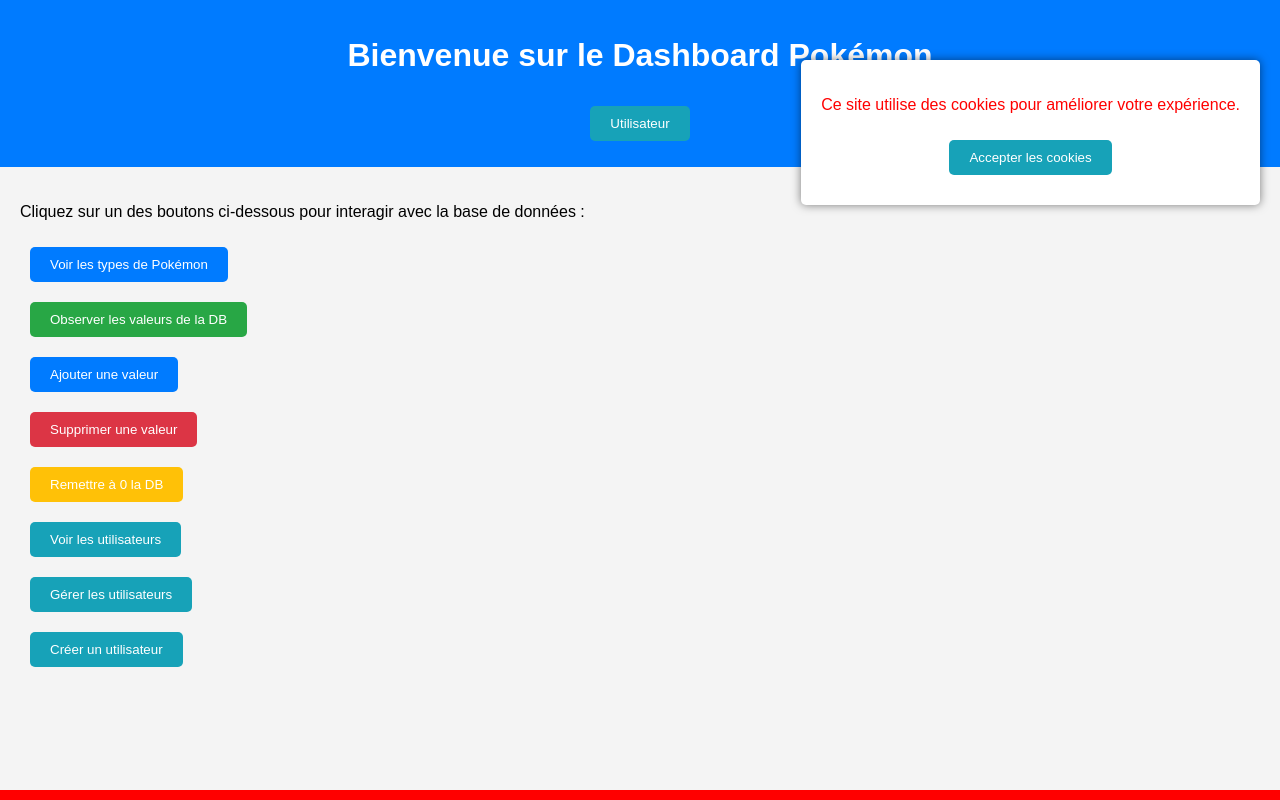
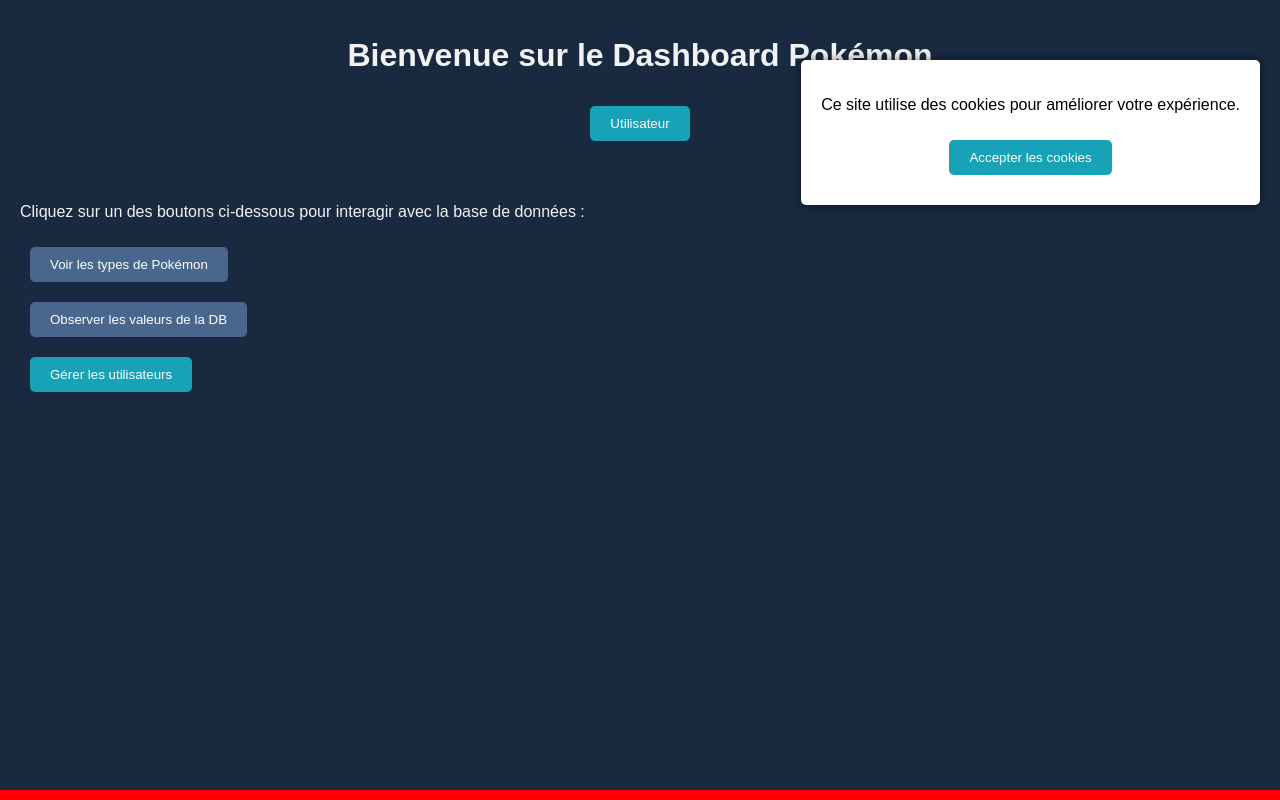
Before and after one commit to basti2002/DSIA_5102A_Projet, a FastAPI app: template FastAPI/app/templates/home.html in a window 1280 px wide. Run offline with FastAPI, Linux system fonts and the light colour scheme; the template is opened without the code that fills it, so the values that code supplies are empty.

Commit message:
Stylisation page chargement et page home

```diff
--- a/FastAPI/app/main.py
+++ b/FastAPI/app/main.py
@@ -13,11 +13,14 @@ from datetime import datetime, timezone, timedelta
 from typing import List
 from passlib.context import CryptContext
 from fastapi import HTTPException
-
+from fastapi.staticfiles import StaticFiles
 
 pwd_context = CryptContext(schemes=["bcrypt"], deprecated="auto")
 
 app = FastAPI()
+
+
+app.mount("/static", StaticFiles(directory="static"), name="static")
 
 templates = Jinja2Templates(directory="templates")
 
--- a/FastAPI/app/templates/home.html
+++ b/FastAPI/app/templates/home.html
@@ -7,13 +7,14 @@
     <style>
         body {
             font-family: Arial, sans-serif;
-            background-color: #f4f4f4;
+            background-color: #182940;
             margin: 0;
             padding: 0;
+            color: #F2F2F2;
         }
         header {
-            background-color: #007BFF;
-            color: #fff;
+            background-color: #182940;
+            color: #F2F2F2;
             text-align: center;
             padding: 1rem;
         }
@@ -21,7 +22,7 @@
             padding: 20px;
         }
         .btn, .btn-special {
-            background-color: #28a745; /* Vert pour le bouton spécial */
+            background-color: #49668C;
             color: white;
             border: none;
             padding: 10px 20px;
@@ -30,25 +31,13 @@
             cursor: pointer;
         }
         .btn:hover, .btn-special:hover {
-            background-color: #218838; /* Un peu plus sombre lors du survol */
-        }
-        .btn-danger {
-            background-color: #dc3545;
-        }
-        .btn-danger:hover {
-            background-color: #c82333;
+            background-color: #354f66;
         }
         .btn-primary {
-            background-color: #007bff;
+            background-color: #49668C;
         }
         .btn-primary:hover {
-            background-color: #0069d9;
-        }
-        .btn-reset {
-            background-color: #ffc107;
-        }
-        .btn-reset:hover {
-            background-color: #e0a800;
+            background-color: #354f66;
         }
         .btn-info {
             background-color: #17a2b8;
@@ -56,7 +45,7 @@
         .btn-info:hover {
             background-color: #138496;
         }
-        #loginModal{
+        #loginModal, #cookieMessage {
             display: none;
             position: absolute;
             top: 60px;
@@ -66,18 +55,7 @@
             border-radius: 5px;
             box-shadow: 0 0 10px rgba(0, 0, 0, 0.5);
             z-index: 1000;
-        }
-        #cookieMessage {
-            display: block;
-            position: absolute;
-            top: 60px;
-            right: 20px;
-            background: white;
-            padding: 20px;
-            border-radius: 5px;
-            box-shadow: 0 0 10px rgba(0, 0, 0, 0.5);
-            z-index: 1000;
-            color: red;
+            color: black;
         }
         #cookieStatus {
             width: 100%;
@@ -85,11 +63,13 @@
             position: fixed;
             bottom: 0;
             left: 0;
+            background: #182940;
         }
         .btn-special {
-            display: none; /* Caché par défaut, affiché par JavaScript si connecté */
+            display: none;
         }
     </style>
+
 </head>
 <body onload="checkSession();">
     <header>
@@ -99,7 +79,7 @@
             <button onclick="logout()">Déconnexion</button>
             <button class="btn-special" onclick="window.location.href='/equipe_pokemon'">Mon Équipe Pokémon</button> <!-- Nouveau bouton -->
         </div>
-        <div id="cookieMessage" style="color: red; display: none;">
+        <div id="cookieMessage" style="color: black; display: none;">
             <p>Ce site utilise des cookies pour améliorer votre expérience.</p>
             <button id="acceptCookies" class="btn btn-info" onclick="acceptCookies()">Accepter les cookies</button>
         </div>
@@ -121,31 +101,16 @@
         <form action="/pokemon/view_db">
             <button class="btn" type="submit">Observer les valeurs de la DB</button>
         </form>
-        <form action="/pokemon/add_value">
-            <button class="btn btn-primary" type="submit">Ajouter une valeur</button>
-        </form>
-        <form action="/pokemon/delete_value">
-            <button class="btn btn-danger" type="submit">Supprimer une valeur</button>
-        </form>
-        <form action="/pokemon/reset_db">
-            <button class="btn btn-reset" type="submit">Remettre à 0 la DB</button>
-        </form>
-        <form action="/users">
-            <button class="btn btn-info" type="submit">Voir les utilisateurs</button>
-        </form>
         <form action="/users/manage">
             <button class="btn btn-info" type="submit">Gérer les utilisateurs</button>
-        </form>
-        <form action="/users/create" method="post">
-            <button class="btn btn-info" type="submit">Créer un utilisateur</button>
         </form>
     </div>
     <div id="cookieStatus"></div>
     <script>
         function acceptCookies() {
-            document.cookie = "cookies_accepted=true; path=/; max-age=" + (60 * 60 * 24 * 30); // Set cookie for 30 days
-            document.getElementById('cookieMessage').style.display = 'none'; // Hide cookie message
-            checkSession(); // Update session visibility based on cookie acceptance
+            document.cookie = "cookies_accepted=true; path=/; max-age=" + (60 * 60 * 24 * 30);
+            document.getElementById('cookieMessage').style.display = 'none';
+            checkSession();
         }
 
         function toggleLoginModal() {
@@ -158,10 +123,10 @@
             const cookieStatus = document.getElementById('cookieStatus');
             if (cookieValue === 'true') {
                 document.getElementById('cookieMessage').style.display = 'none';
-                cookieStatus.style.backgroundColor = 'green'; // Green if cookies are accepted
+                cookieStatus.style.backgroundColor = 'green';
             } else {
                 document.getElementById('cookieMessage').style.display = 'block';
-                cookieStatus.style.backgroundColor = 'red'; // Red if cookies are not accepted
+                cookieStatus.style.backgroundColor = 'red';
             }
         }
 
@@ -169,21 +134,21 @@
             const token = getCookie('access_token');
             const userDetails = document.getElementById('userDetails');
             const usernameDisplay = document.getElementById('usernameDisplay');
-            const teamButton = document.querySelector('.btn-special'); // Sélection du nouveau bouton
+            const teamButton = document.querySelector('.btn-special');
 
             if (token) {
                 const payload = decodeJWT(token);
                 if (payload && payload.sub) {
                     usernameDisplay.textContent = payload.sub;
                     userDetails.style.display = 'block';
-                    teamButton.style.display = 'inline-block'; // Afficher le bouton si l'utilisateur est connecté
+                    teamButton.style.display = 'inline-block';
                 } else {
                     userDetails.style.display = 'none';
-                    teamButton.style.display = 'none'; // Cacher le bouton si pas connecté
+                    teamButton.style.display = 'none';
                 }
             } else {
                 userDetails.style.display = 'none';
-                teamButton.style.display = 'none'; // Cacher le bouton si pas connecté
+                teamButton.style.display = 'none';
             }
         }
 
```
Also changed, not shown: FastAPI/app/templates/loading.html (+14 -12 lines), FastAPI/app/static/chargement_donnees.gif (renamed from FastAPI/app/templates/chargement_donnees.gif).
